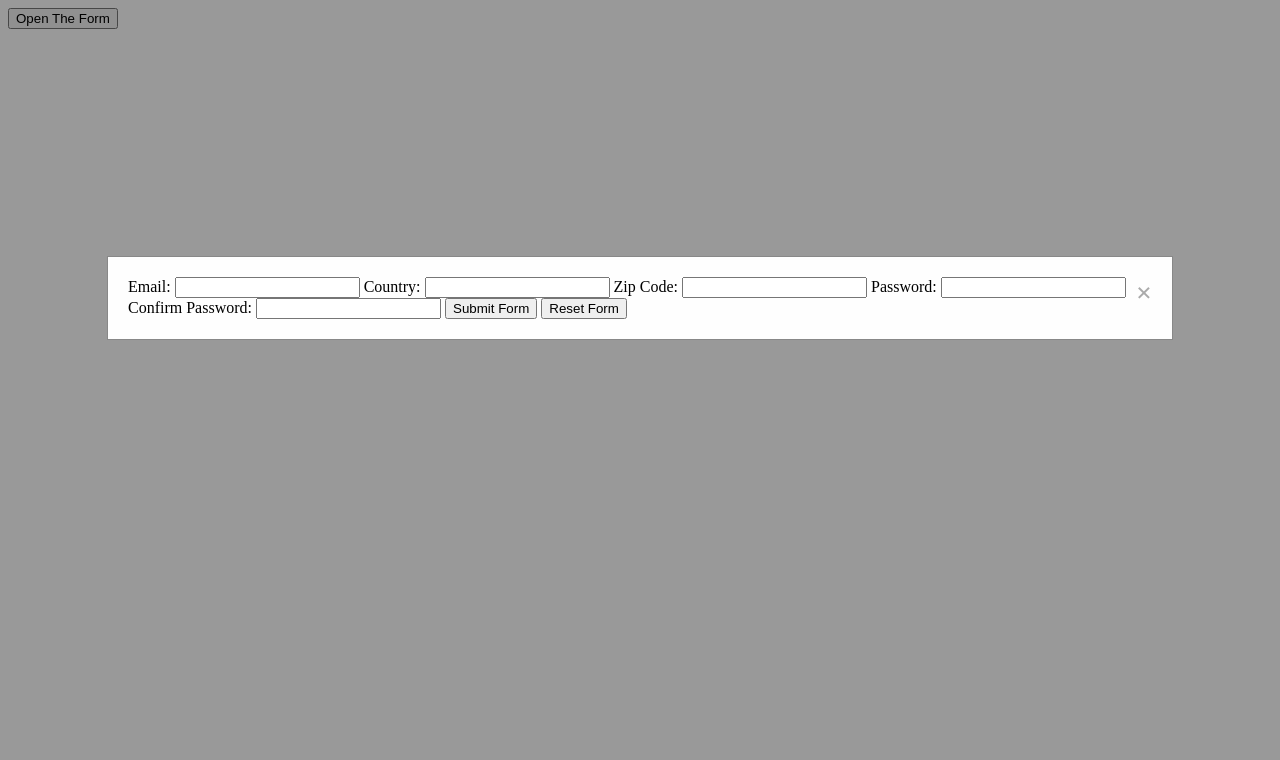
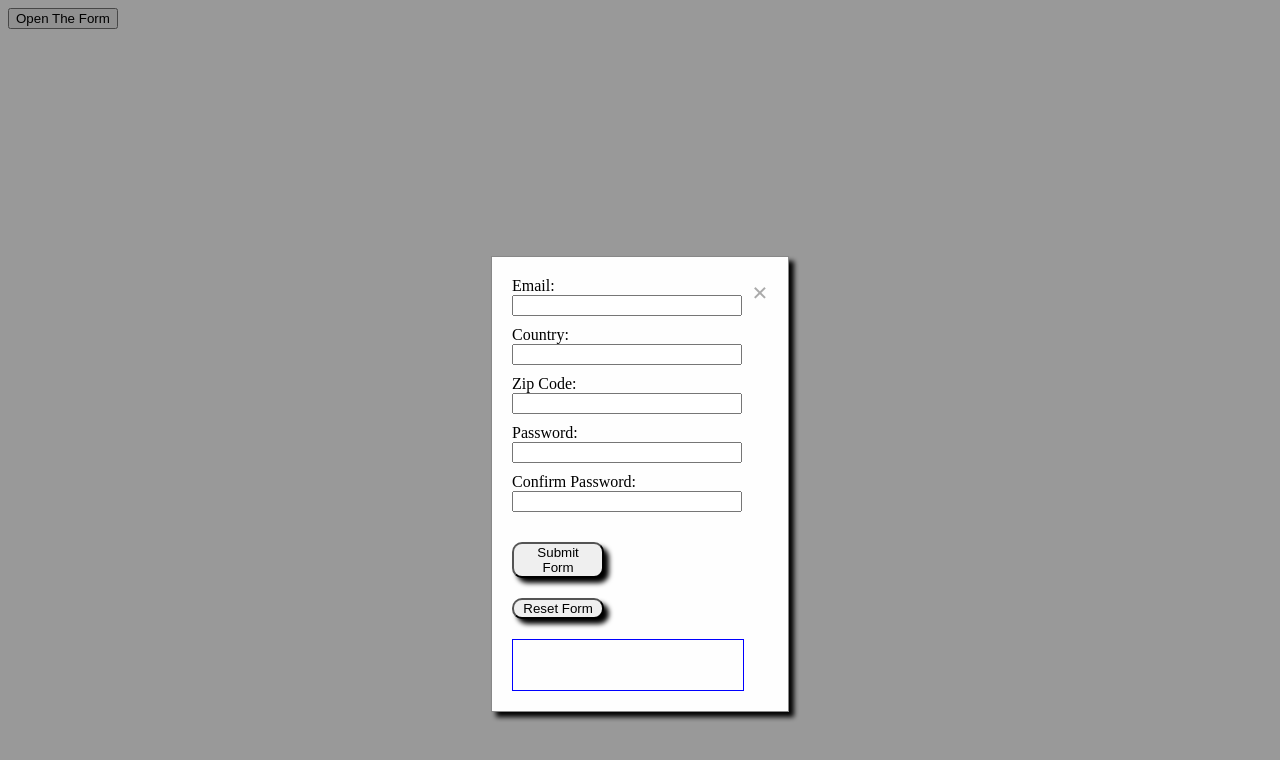
Before and after one commit to Justin2172021/js-constraint-validation-form, a website: page index.html in a window 1280 px wide. Both pictures are taken after a click on the button "Open The Form". Drawn offline with Linux system fonts and the light colour scheme.

Commit message:
Built out CSS for the 3d effects of modal, and buttons and styled the form with a grid

```diff
--- a/style.css
+++ b/style.css
@@ -17,7 +17,8 @@
     margin: 20% auto;
     padding: 20px;
     border: 1px solid #888;
-    width: 80%;
+    width: 20%;
+    box-shadow: 5px 5px 5px black;
 }
 
 .close {
@@ -34,3 +35,27 @@
     cursor: pointer;
 }
 /* Modal CSS END */
+
+form {
+    display: grid;
+    width: 90%;
+}
+
+input {
+    margin-bottom: 10px;
+}
+
+.submit-button, .reset-button {
+    margin-top: 20px;
+    border-radius: 10px;
+    box-shadow: 5px 5px 5px black;
+    width: 40%;
+}
+
+.dom-msg {
+    /*TODO: Remove border before project is done, its just there so I can see it!! */
+    border: 1px solid blue;
+    width: 90%;
+    height: 50px;
+    margin-top: 20px;
+}
```
